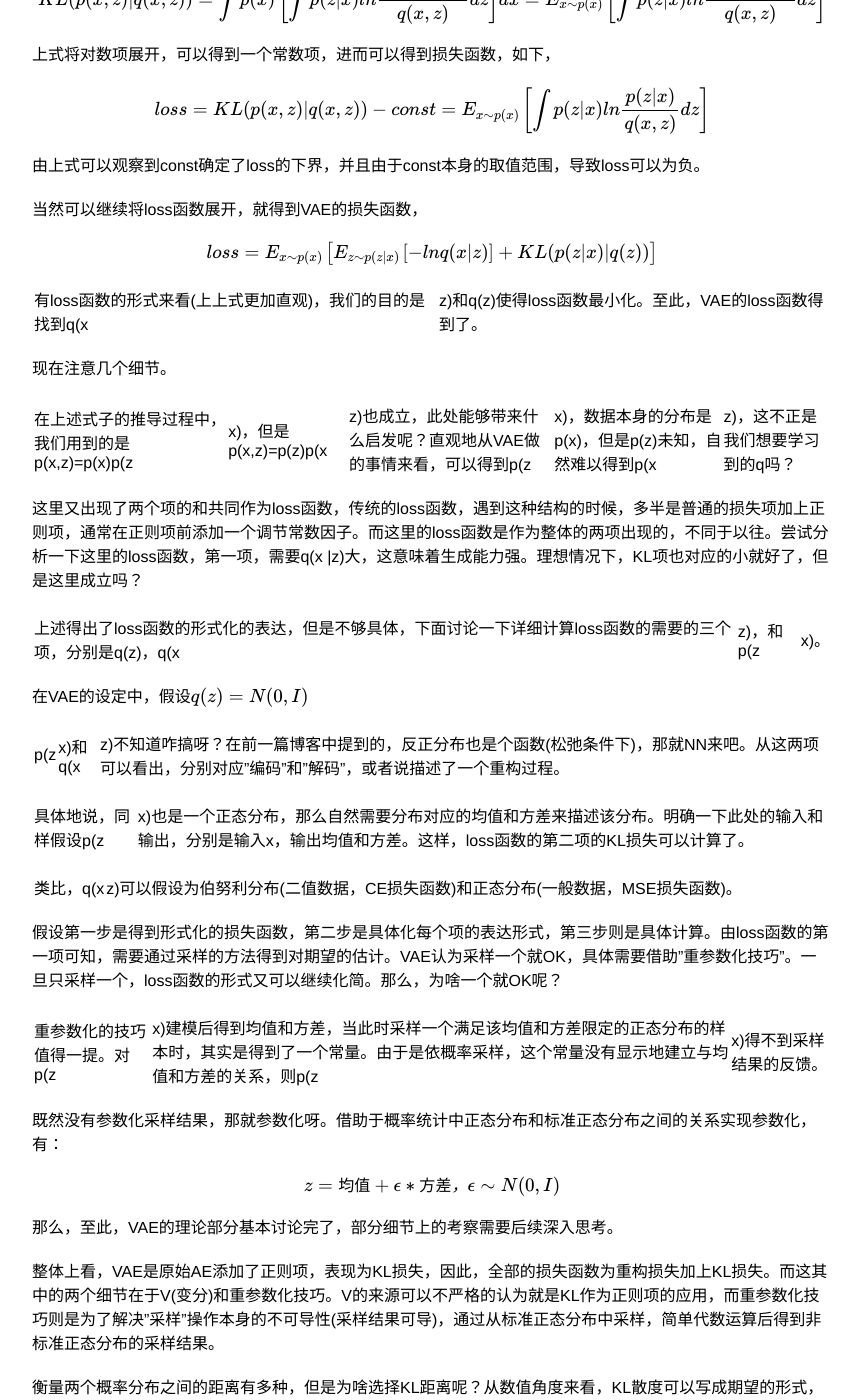
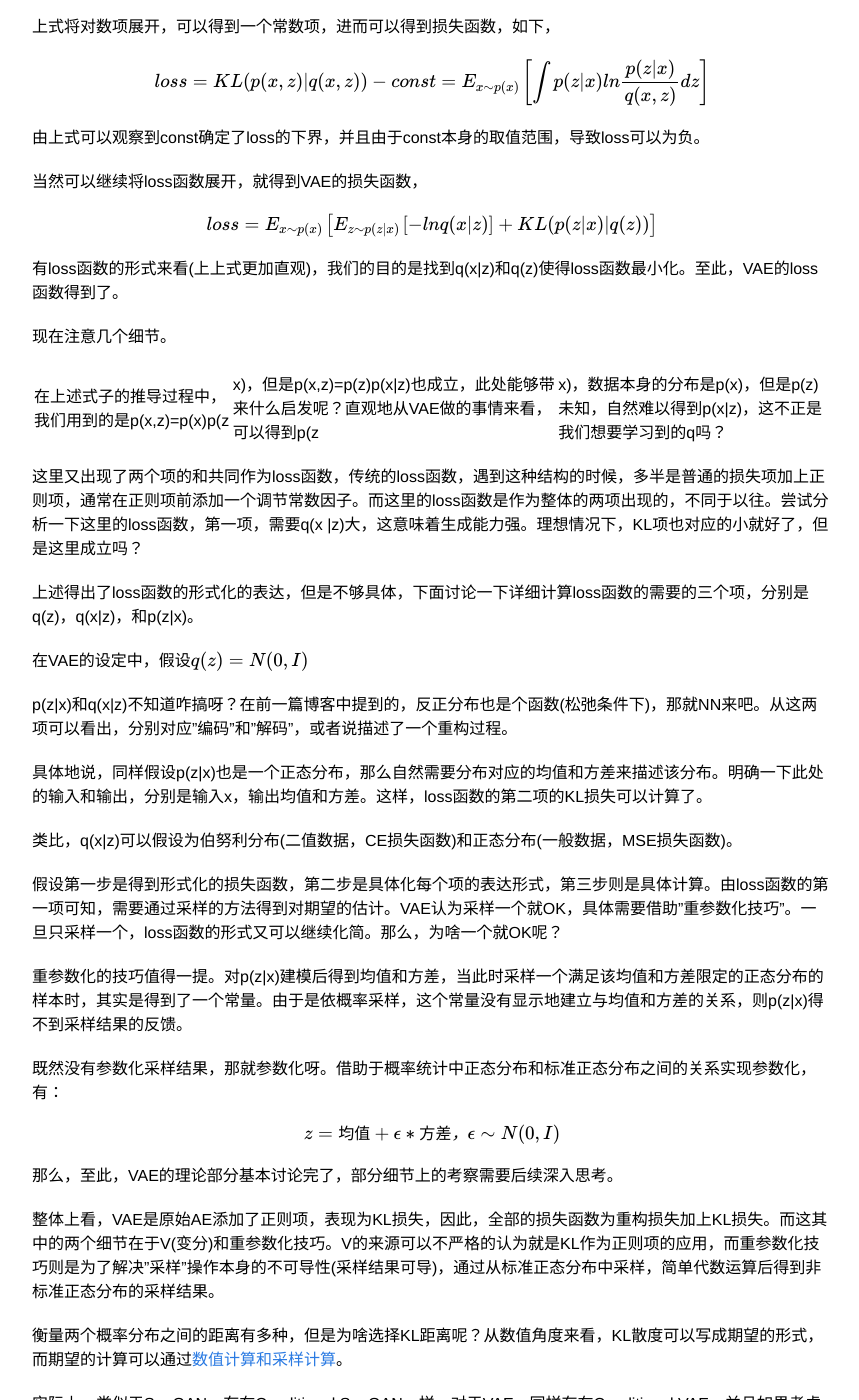
Before and after one commit to zhpmatrix/zhpmatrix.github.io, a Jekyll site: the page built from _posts/2019-02-05-vae-text-generation.md, in a window 1280 px wide and 1400 px high, scrolled down 711 px. Shown: the whole window, without its empty margins (208-1067 px from the left). Built offline with Jekyll 4.4.1, drawn with Linux system fonts in a browser that asks for light colours; formulas are drawn with MathJax 3; comment, search, counter and statistics services are not loaded; some of the changed text lies outside the part shown.

Commit message:
fix p(z|x)->p(z\|x)

```diff
--- a/_posts/2019-02-05-vae-text-generation.md
+++ b/_posts/2019-02-05-vae-text-generation.md
@@ -14,7 +14,8 @@ mathjax: true
 
 $$q(x)=\int q(x,z)dz=\int q(x|z)q(z)dz$$
 
-其中，q(x|z)就是想要的生成模型了。为了保持一致性，假设真实分布p(x)也是由隐变量z生成的。由于我们对p(x)一无所知，因此这种假设是合理的。既然近似，那就需要评估近似的手段，显然，衡量两个分布的近似程度，KL距离是首先能够想到的(实际上，单纯的度量方法有很多，不过KL距离具有多方面的优越性)。度量表达如下：
+
+其中，q(x\|z)就是想要的生成模型了。为了保持一致性，假设真实分布p(x)也是由隐变量z生成的。由于我们对p(x)一无所知，因此这种假设是合理的。既然近似，那就需要评估近似的手段，显然，衡量两个分布的近似程度，KL距离是首先能够想到的(实际上，单纯的度量方法有很多，不过KL距离具有多方面的优越性)。度量表达如下：
 
 $$KL(p(x,z)|q(x,z))=\iint p(x,z)ln\frac{p(x,z)}{q(x,z)}dzdx$$
 
@@ -32,28 +33,28 @@ $$loss=KL(p(x,z)|q(x,z))-const=E_{x \sim p(x)} \left[ \int p(z|x)ln\frac{p(z|x)}
 
 $$loss=E_{x \sim p(x)} \left[ E_{z \sim p(z|x)} \left[ -lnq(x|z) \right]+KL(p(z|x) | q(z)) \right]$$
 
-有loss函数的形式来看(上上式更加直观)，我们的目的是找到q(x|z)和q(z)使得loss函数最小化。至此，VAE的loss函数得到了。
+有loss函数的形式来看(上上式更加直观)，我们的目的是找到q(x\|z)和q(z)使得loss函数最小化。至此，VAE的loss函数得到了。
 
 现在注意几个细节。
 
-在上述式子的推导过程中，我们用到的是p(x,z)=p(x)p(z|x)，但是p(x,z)=p(z)p(x|z)也成立，此处能够带来什么启发呢？直观地从VAE做的事情来看，可以得到p(z|x)，数据本身的分布是p(x)，但是p(z)未知，自然难以得到p(x|z)，这不正是我们想要学习到的q吗？
+在上述式子的推导过程中，我们用到的是p(x,z)=p(x)p(z|x)，但是p(x,z)=p(z)p(x\|z)也成立，此处能够带来什么启发呢？直观地从VAE做的事情来看，可以得到p(z|x)，数据本身的分布是p(x)，但是p(z)未知，自然难以得到p(x\|z)，这不正是我们想要学习到的q吗？
 
 这里又出现了两个项的和共同作为loss函数，传统的loss函数，遇到这种结构的时候，多半是普通的损失项加上正则项，通常在正则项前添加一个调节常数因子。而这里的loss函数是作为整体的两项出现的，不同于以往。尝试分析一下这里的loss函数，第一项，需要q(x
-|z)大，这意味着生成能力强。理想情况下，KL项也对应的小就好了，但是这里成立吗？
+\|z)大，这意味着生成能力强。理想情况下，KL项也对应的小就好了，但是这里成立吗？
 
-上述得出了loss函数的形式化的表达，但是不够具体，下面讨论一下详细计算loss函数的需要的三个项，分别是q(z)，q(x|z)，和p(z|x)。
+上述得出了loss函数的形式化的表达，但是不够具体，下面讨论一下详细计算loss函数的需要的三个项，分别是q(z)，q(x\|z)，和p(z\|x)。
 
 在VAE的设定中，假设$$ q(z)=N(0,I) $$
 
-p(z|x)和q(x|z)不知道咋搞呀？在前一篇博客中提到的，反正分布也是个函数(松弛条件下)，那就NN来吧。从这两项可以看出，分别对应"编码"和"解码"，或者说描述了一个重构过程。
+p(z\|x)和q(x\|z)不知道咋搞呀？在前一篇博客中提到的，反正分布也是个函数(松弛条件下)，那就NN来吧。从这两项可以看出，分别对应"编码"和"解码"，或者说描述了一个重构过程。
 
-具体地说，同样假设p(z|x)也是一个正态分布，那么自然需要分布对应的均值和方差来描述该分布。明确一下此处的输入和输出，分别是输入x，输出均值和方差。这样，loss函数的第二项的KL损失可以计算了。
+具体地说，同样假设p(z\|x)也是一个正态分布，那么自然需要分布对应的均值和方差来描述该分布。明确一下此处的输入和输出，分别是输入x，输出均值和方差。这样，loss函数的第二项的KL损失可以计算了。
 
-类比，q(x|z)可以假设为伯努利分布(二值数据，CE损失函数)和正态分布(一般数据，MSE损失函数)。
+类比，q(x\|z)可以假设为伯努利分布(二值数据，CE损失函数)和正态分布(一般数据，MSE损失函数)。
 
 假设第一步是得到形式化的损失函数，第二步是具体化每个项的表达形式，第三步则是具体计算。由loss函数的第一项可知，需要通过采样的方法得到对期望的估计。VAE认为采样一个就OK，具体需要借助"重参数化技巧"。一旦只采样一个，loss函数的形式又可以继续化简。那么，为啥一个就OK呢？
 
-重参数化的技巧值得一提。对p(z|x)建模后得到均值和方差，当此时采样一个满足该均值和方差限定的正态分布的样本时，其实是得到了一个常量。由于是依概率采样，这个常量没有显示地建立与均值和方差的关系，则p(z|x)得不到采样结果的反馈。
+重参数化的技巧值得一提。对p(z\|x)建模后得到均值和方差，当此时采样一个满足该均值和方差限定的正态分布的样本时，其实是得到了一个常量。由于是依概率采样，这个常量没有显示地建立与均值和方差的关系，则p(z\|x)得不到采样结果的反馈。
 
 既然没有参数化采样结果，那就参数化呀。借助于概率统计中正态分布和标准正态分布之间的关系实现参数化，有：
 
@@ -81,7 +82,7 @@ $$z=均值+\epsilon*方差，\epsilon \sim N(0,I)$$
 
 结论是，上述三种方案都差不多。实际上，在传统的讨论的seq2seq方案中，上述的一些尝试同样可以进行。
 
-关于encoder部分，也就是p(z|x)的高效建模，作者也尝试了一些比较复杂的方案，包括基于正则化流做后验估计等，都发现没有带来显著的效果提升。
+关于encoder部分，也就是p(z\|x)的高效建模，作者也尝试了一些比较复杂的方案，包括基于正则化流做后验估计等，都发现没有带来显著的效果提升。
 
 这篇只关心VAE在文本生成任务上的首次应用，证明确实是可行的。除了上述讨论的内容，文章还有针对具体任务地一些其他讨论，具体细节可以读论文。(_发现文章写多了，这部分细节不能展开讨论，后续有机会了会重新拉出来讨论吧。_)
 
```
